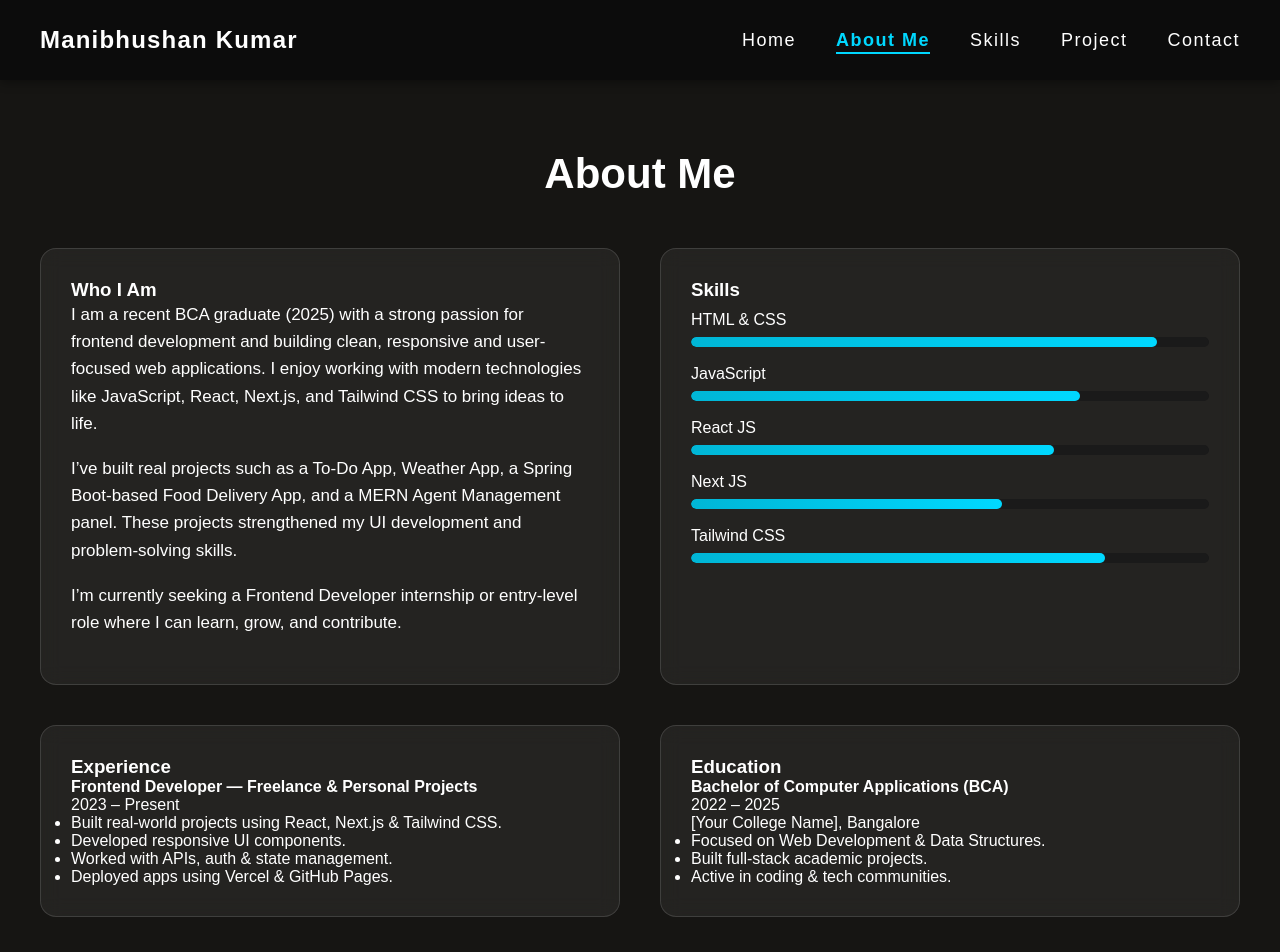
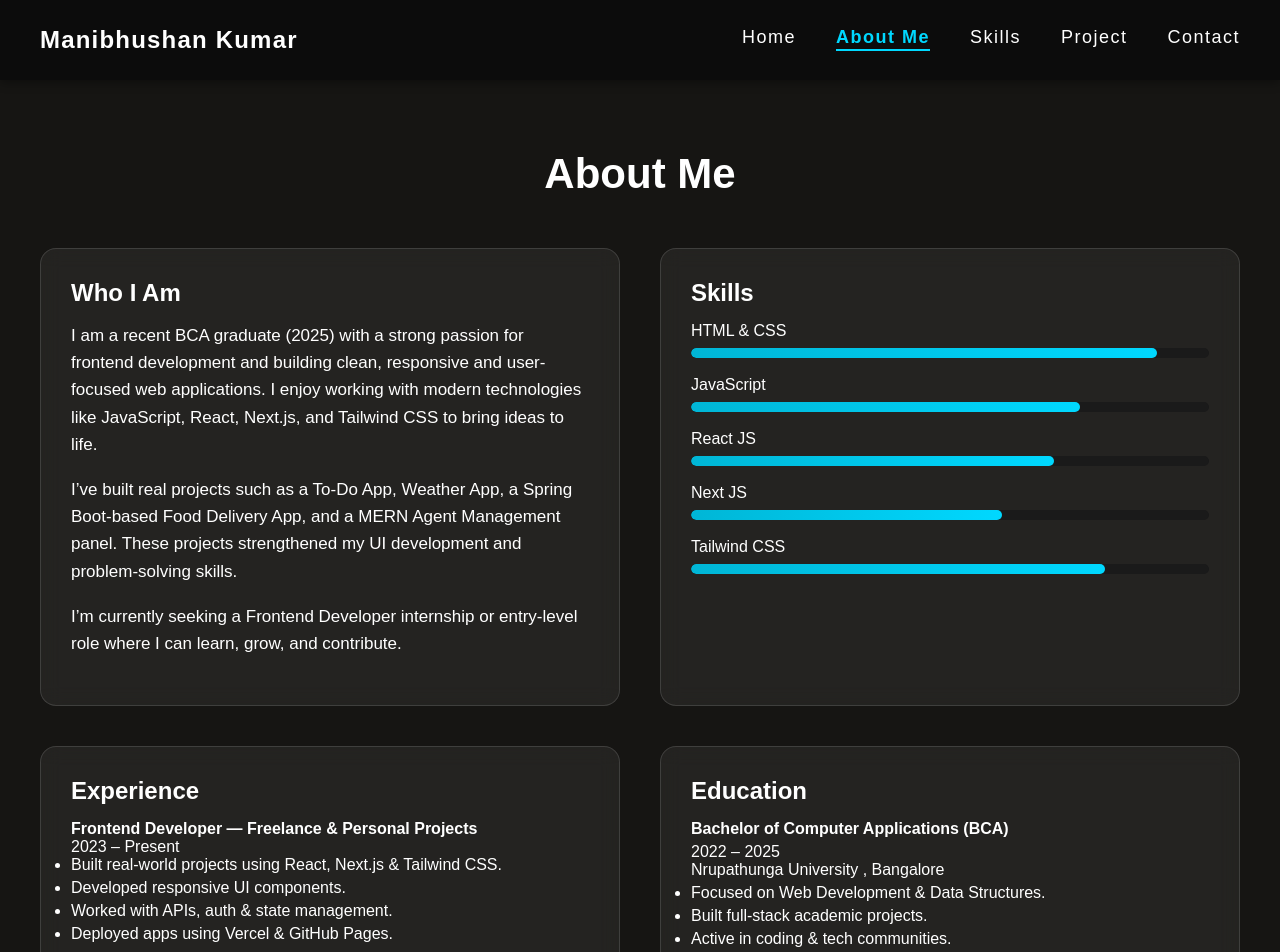
Before and after one commit to mani42u/portfolio-website, a React app: page /about in a window 1280 px wide. Shown: the top 952 px of the page. Built offline with nearby package versions, Linux system fonts and the light colour scheme; the HTML template or start-up script is replaced by a standard one.

Commit message:
style education and experience card

```diff
--- a/src/components/About/About.css
+++ b/src/components/About/About.css
@@ -159,6 +159,14 @@
   border: 1px solid #ffffff20;
   transition: all 0.3s ease;
 }
+.edu-item h4,p,ul li {
+  margin-bottom: 5px;
+}
+.box-title {
+  font-size: 24px;
+  font-weight: 600;
+  margin-bottom: 15px;
+}
 
 .exp-box:hover,
 .edu-box:hover {
--- a/src/components/About/About.jsx
+++ b/src/components/About/About.jsx
@@ -112,7 +112,7 @@ const About = () => {
                     {" "}
                     <h4>Bachelor of Computer Applications (BCA)</h4>{" "}
                     <span className="year">2022 – 2025</span>{" "}
-                    <p className="college">[Your College Name], Bangalore</p>{" "}
+                    <p className="college">Nrupathunga University , Bangalore</p>{" "}
                     <ul>
                       {" "}
                       <li>
```
